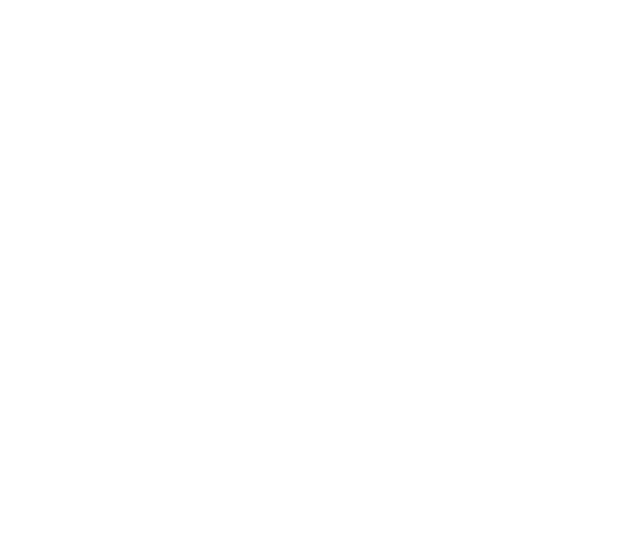
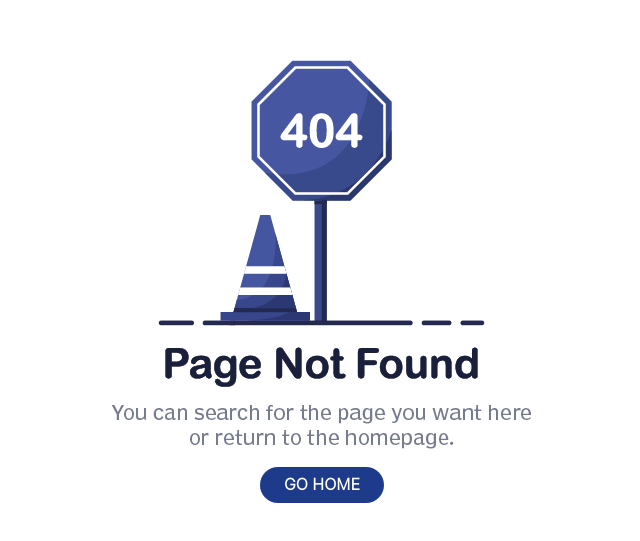
Before and after one commit to onbyz/PAM-App, a React (Vite) app: page /bulk-edit in a window 1280 px wide. Before the commit this address had no page. Shown: the part 135-676 px from the top of the page, without its empty margins (318-958 px from the left). Built offline with nearby package versions, Linux system fonts and the light colour scheme.

Commit message:
Not found paged added for invalid urls

```diff
--- a/src/App.jsx
+++ b/src/App.jsx
@@ -15,6 +15,7 @@
 import EditPort from '@components/pages/ports/editPort/editPort.jsx';
 import UserManangement from '@components/pages/users/userManagement.jsx';
 import AddUser from '@components/pages/users/addUser/addUser.jsx';
+import NotFound from '@components/pages/notFound/notFound.jsx';
 
 export default function App() {
     return (
@@ -40,6 +41,9 @@
 						<Route path="/user-management" element={<UserManangement />} />
 						<Route path="/user-management/invite-user" element={<AddUser />} />
 					</Route>
+
+					{/* Not Found page */}
+					<Route path="*" element={<NotFound />} />
 				</Routes>
 			</div>
 	    </Router>
--- /dev/null
+++ b/src/components/pages/notFound/notFound.jsx
@@ -0,0 +1,21 @@
+import React from 'react';
+import NotFoundImg from '@assets/404.png';
+import { Link } from 'react-router-dom';
+
+export default function NotFound() {
+
+    return (
+        <div className='flex flex-col justify-center items-center gap-4 min-h-screen'>
+
+            <img src={NotFoundImg} alt='Banner'/>
+
+            <div>
+                <Link to={'/'}>
+                    <button class="bg-blue-900 text-white font-bold uppercase px-6 py-2 rounded-full">
+                        Go Home
+                    </button>
+                </Link>
+            </div>
+        </div>
+    );
+}
```
Also changed, not shown: src/assets/404.png (added), 1 other file (tests, documents, lock files or other folders).
